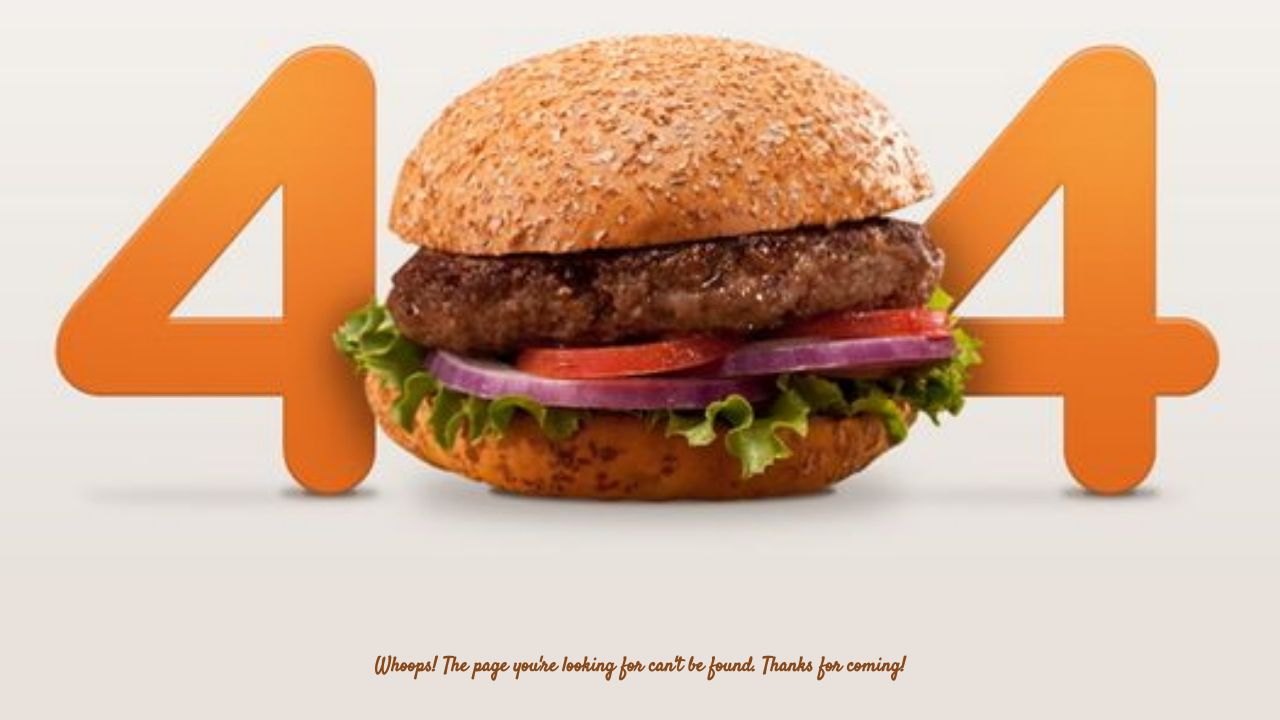
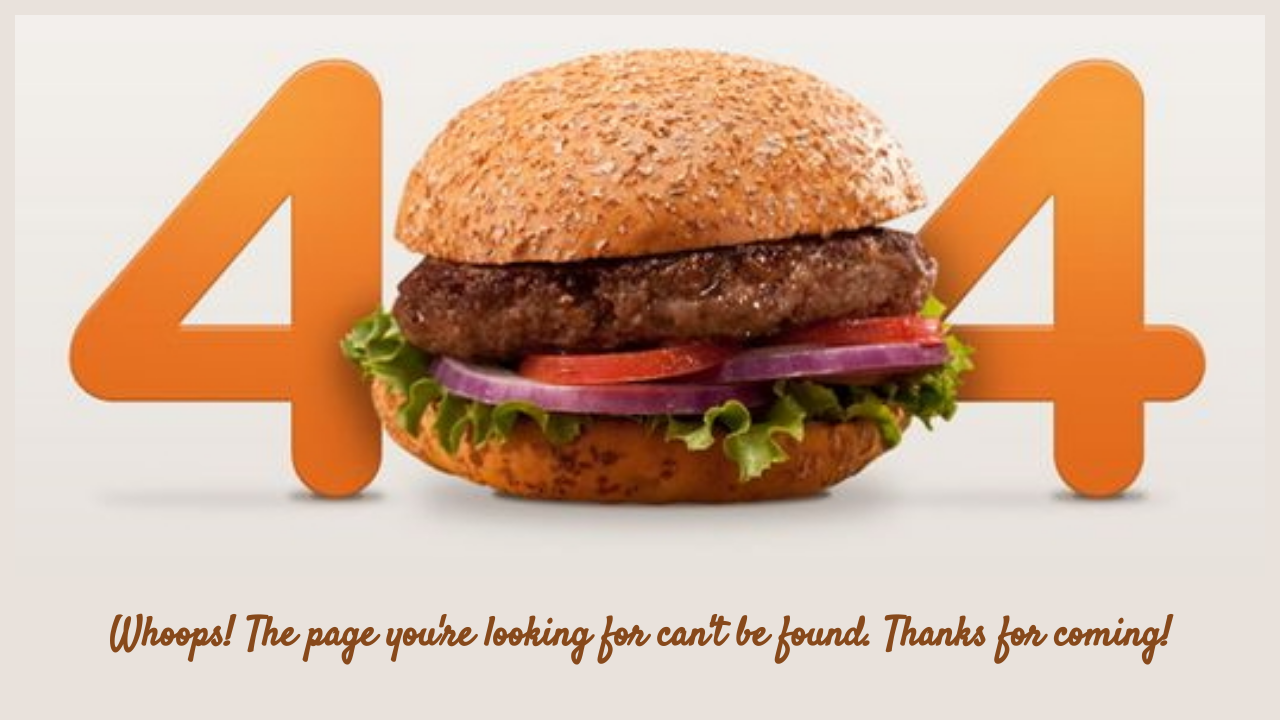
Before and after one commit to VaidaEG/5-skanumas, a plain HTML site: page index.html in a window 1280 px wide. Drawn offline with Linux system fonts and the light colour scheme.

Commit message:
Readme file

```diff
--- a/index.html
+++ b/index.html
@@ -8,8 +8,9 @@
     <link href="https://fonts.googleapis.com/css2?family=Satisfy&display=swap" rel="stylesheet">
 </head>
 <body>
-    <img src="./Burgeris 404.jpg" alt="Burgeris">
+    <div>
+        <img src="./Burgeris 404.jpg" alt="Burgeris">
         <h1>Whoops! The page  you're looking for can't be found. Thanks for coming!</h1>
-
+    </div>
 </body>
 </html>
--- a/main.css
+++ b/main.css
@@ -1,19 +1,22 @@
-body{
+body {
     background-color: #E9E2DC;
     margin:0;
 }
-    img{
+    div {
+        padding: 15px;
+    }
+    img {
         display: block;
         width:100%;
-
-}
+    }
 
     h1{
         display:block;
         text-align: center;
         font-family: Impact, Haettenschweiler, 'Arial Narrow Bold', sans-serif;
-        font-size: 20px;
+        font-size: 40px;
         font-family: 'Satisfy', cursive;
         color: #87491B;
-        margin-top:70px;
+        margin-top: 10px;
+        padding: 15px;
     }
```
Also changed, not shown: 1 other file.
